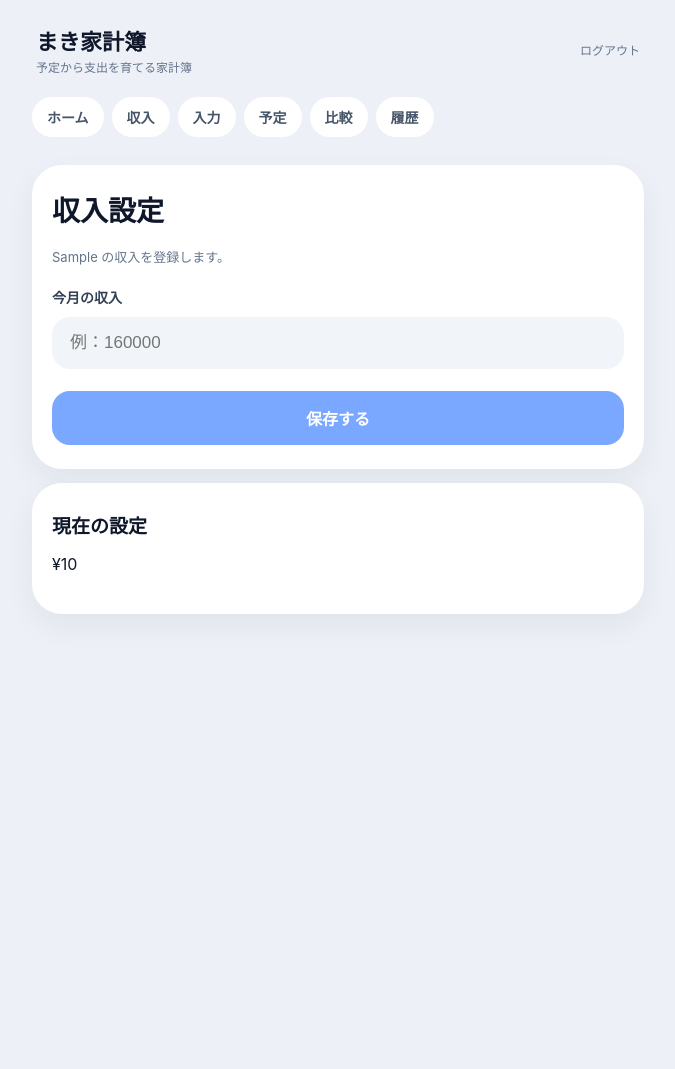
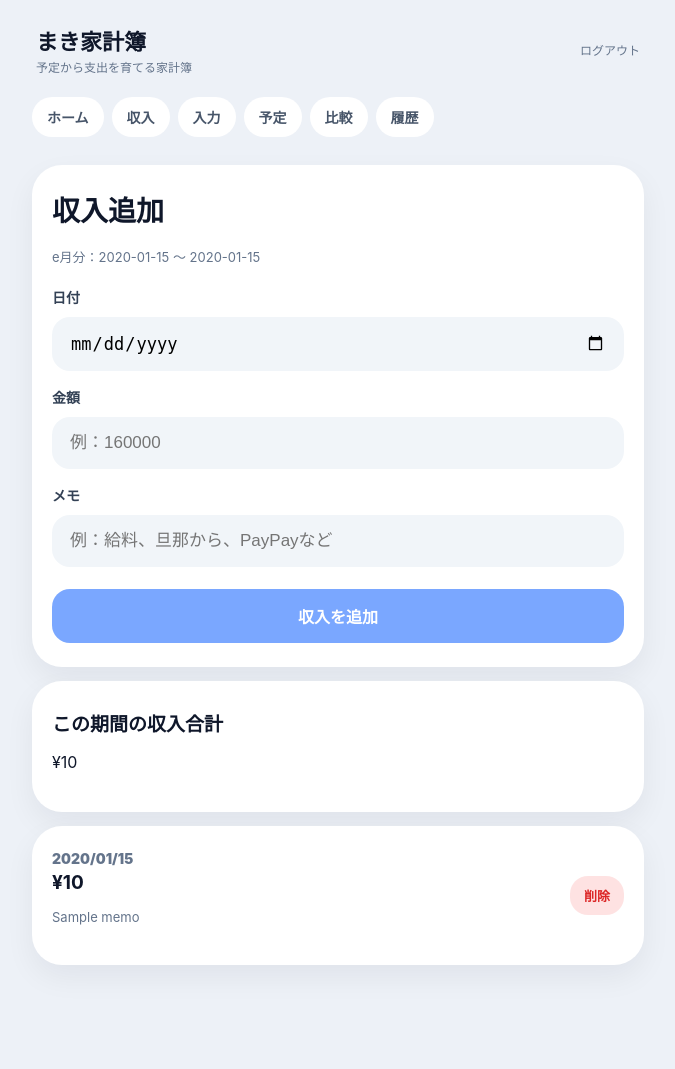
Before and after one commit to k2chanxmx-cloud/kakeibo_web_app, a Flask app: template templates/income.html in a window 1280 px wide. Shown: the whole page, without its empty margins (302-977 px from the left). Before the commit the page ends 614 px from the top, so only its background shows below. Run offline with Flask 3, Linux system fonts and the light colour scheme; the visitor is signed in with stand-in values (Sample User, id 1); the template is opened without the code that fills it: most values are stand-ins (such as "Sample title", 1, 10 or a date in 2020); some libraries are stand-ins or nearby versions.

Commit message:
Add files via upload

```diff
--- a/app.py
+++ b/app.py
@@ -147,6 +147,16 @@ def init_db():
     cur = conn.cursor()
 
     cur.execute("""
+        CREATE TABLE IF NOT EXISTS income_records (
+            id SERIAL PRIMARY KEY,
+            income_date DATE NOT NULL,
+            amount INTEGER NOT NULL,
+            memo TEXT,
+            created_at TIMESTAMP DEFAULT NOW()
+        );
+    """)
+
+    cur.execute("""
         CREATE TABLE IF NOT EXISTS expenses (
             id SERIAL PRIMARY KEY,
             expense_date DATE NOT NULL,
@@ -188,25 +198,25 @@ def init_db():
     conn.close()
 
 
-def get_income(ym):
+def get_income_total(ym):
+    start, end = get_period_range(ym)
+
     conn = get_conn()
     cur = conn.cursor()
 
     cur.execute("""
-        SELECT amount
-        FROM incomes
-        WHERE year_month = %s
-    """, (ym,))
+        SELECT COALESCE(SUM(amount), 0)
+        FROM income_records
+        WHERE income_date >= %s
+          AND income_date < %s
+    """, (start, end))
 
-    row = cur.fetchone()
+    total = cur.fetchone()[0] or 0
 
     cur.close()
     conn.close()
 
-    if row:
-        return row[0]
-
-    return 0
+    return total
 
 
 def login_required():
@@ -282,7 +292,7 @@ def logout():
 def home():
     ym = this_accounting_month()
     start, end = get_period_range(ym)
-    income = get_income(ym)
+    income = get_income_total(ym)
 
     conn = get_conn()
     cur = conn.cursor(cursor_factory=RealDictCursor)
@@ -360,30 +370,54 @@ def income():
     start, end = get_period_range(ym)
 
     if request.method == "POST":
+        income_date = request.form.get("income_date")
         amount = request.form.get("amount")
+        memo = request.form.get("memo")
 
-        if not amount:
-            flash("収入を入力してください")
+        if not income_date or not amount:
+            flash("日付と金額を入力してください")
             return redirect(url_for("income"))
 
         conn = get_conn()
         cur = conn.cursor()
 
         cur.execute("""
-            INSERT INTO incomes (year_month, amount)
-            VALUES (%s, %s)
-            ON CONFLICT (year_month)
-            DO UPDATE SET amount = EXCLUDED.amount
-        """, (ym, int(amount)))
+            INSERT INTO income_records (
+                income_date,
+                amount,
+                memo
+            )
+            VALUES (%s, %s, %s)
+        """, (
+            income_date,
+            int(amount),
+            memo,
+        ))
 
         conn.commit()
         cur.close()
         conn.close()
 
-        flash("収入を保存しました")
-        return redirect(url_for("home"))
+        flash("収入を追加しました")
+        return redirect(url_for("income"))
 
-    current_income = get_income(ym)
+    conn = get_conn()
+    cur = conn.cursor(cursor_factory=RealDictCursor)
+
+    cur.execute("""
+        SELECT *
+        FROM income_records
+        WHERE income_date >= %s
+          AND income_date < %s
+        ORDER BY income_date DESC, id DESC
+    """, (start, end))
+
+    rows = cur.fetchall()
+
+    cur.close()
+    conn.close()
+
+    income_total = get_income_total(ym)
 
     return render_template(
         "income.html",
@@ -391,9 +425,27 @@ def income():
         ym=ym,
         start=start,
         end=end,
-        income=current_income,
+        today=today(),
+        rows=rows,
+        income_total=income_total,
     )
 
+@app.route("/income/<int:income_id>/delete", methods=["POST"])
+def delete_income(income_id):
+    conn = get_conn()
+    cur = conn.cursor()
+
+    cur.execute("""
+        DELETE FROM income_records
+        WHERE id = %s
+    """, (income_id,))
+
+    conn.commit()
+    cur.close()
+    conn.close()
+
+    flash("収入を削除しました")
+    return redirect(url_for("income"))
 
 @app.route("/input", methods=["GET", "POST"])
 def input_expense():
@@ -460,6 +512,7 @@ def candidates():
         "candidates.html",
         active="candidates",
         rows=rows,
+        categories=CATEGORIES,
     )
 
 
@@ -515,9 +568,14 @@ def import_candidates():
 @app.route("/candidates/<int:candidate_id>/confirm", methods=["POST"])
 def confirm_candidate(candidate_id):
     amount = request.form.get("amount")
+    category = request.form.get("category")
 
     if not amount:
         flash("金額を入力してください")
+        return redirect(url_for("candidates"))
+
+    if not category:
+        flash("カテゴリを選択してください")
         return redirect(url_for("candidates"))
 
     conn = get_conn()
@@ -548,7 +606,7 @@ def confirm_candidate(candidate_id):
         VALUES (%s, %s, %s, %s, %s, %s)
     """, (
         c["event_date"],
-        c["category"],
+        category,
         int(amount),
         f"カレンダー連携：{c['title']}",
         c["owner"],
@@ -558,10 +616,12 @@ def confirm_candidate(candidate_id):
     cur.execute("""
         UPDATE expense_candidates
         SET amount = %s,
+            category = %s,
             status = 'confirmed'
         WHERE id = %s
     """, (
         int(amount),
+        category,
         candidate_id,
     ))
 
--- a/templates/income.html
+++ b/templates/income.html
@@ -3,32 +3,71 @@
 {% block content %}
 
 <section class="big-card">
-  <h1>収入設定</h1>
-  <p class="mini">{{ ym }} の収入を登録します。</p>
+  <h1>収入追加</h1>
+  <p class="mini">
+    {{ ym[5:] }}月分：{{ start.strftime("%Y/%m/%d") }} 〜 {{ end.strftime("%Y/%m/%d") }}
+  </p>
 
   <form method="post" class="form">
-    <label>今月の収入</label>
+    <label>日付</label>
+    <input
+      class="input"
+      type="date"
+      name="income_date"
+      value="{{ today }}"
+      required
+    >
+
+    <label>金額</label>
     <input
       class="input"
       type="number"
       name="amount"
-      value="{% if income %}{{ income }}{% endif %}"
       placeholder="例：160000"
       required
     >
 
-    <button class="primary-btn">保存する</button>
+    <label>メモ</label>
+    <input
+      class="input"
+      type="text"
+      name="memo"
+      placeholder="例：給料、旦那から、PayPayなど"
+    >
+
+    <button class="primary-btn">収入を追加</button>
   </form>
 </section>
 
 <section class="card">
-  <h2>現在の設定</h2>
-
-  {% if income %}
-    <p class="big-number">{{ income|yen }}</p>
-  {% else %}
-    <p class="empty">まだ収入が設定されていません</p>
-  {% endif %}
+  <h2>この期間の収入合計</h2>
+  <p class="big-number">{{ income_total|yen }}</p>
 </section>
 
+{% if rows %}
+  {% for r in rows %}
+    <section class="history-card">
+      <div>
+        <div class="event-date">{{ r.income_date.strftime("%Y/%m/%d") }}</div>
+        <h2>{{ r.amount|yen }}</h2>
+        <p class="mini">
+          {% if r.memo %}
+            {{ r.memo }}
+          {% else %}
+            メモなし
+          {% endif %}
+        </p>
+      </div>
+
+      <form method="post" action="{{ url_for('delete_income', income_id=r.id) }}">
+        <button type="submit" class="small-delete">削除</button>
+      </form>
+    </section>
+  {% endfor %}
+{% else %}
+  <section class="card">
+    <p class="empty">この期間の収入はまだありません</p>
+  </section>
+{% endif %}
+
 {% endblock %}
```
Also changed, not shown: templates/candidates.html (+12 -1 lines).
